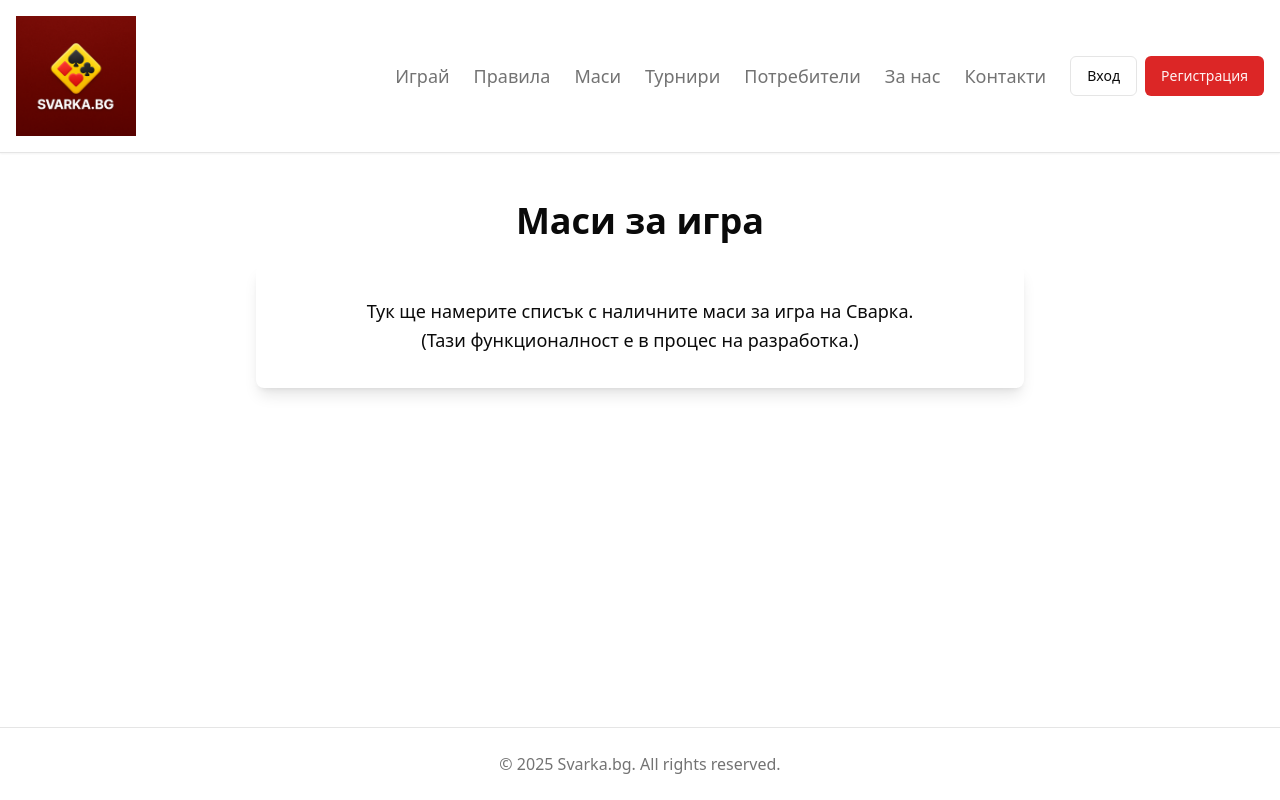
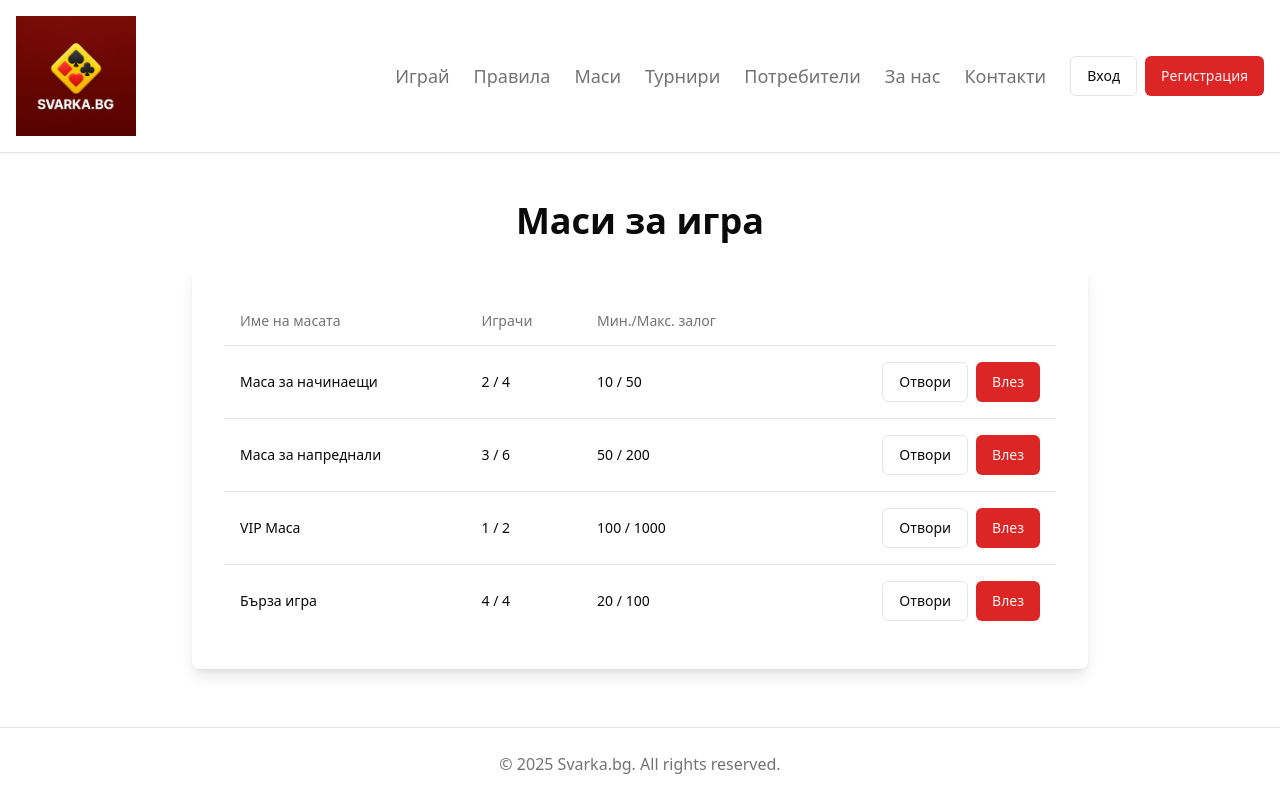
Before and after one commit to bojodanchev/svarka-modern, a Next.js app: page /tables in a window 1280 px wide. Built offline with nearby package versions, Linux system fonts and the light colour scheme.

Commit message:
feat: implement functional game lobby

```diff
--- a/src/app/tables/page.tsx
+++ b/src/app/tables/page.tsx
@@ -1,13 +1,61 @@
+import { Button } from '@/components/ui/button';
+import {
+  Table,
+  TableBody,
+  TableCell,
+  TableHead,
+  TableHeader,
+  TableRow,
+} from '@/components/ui/table';
+
+interface GameTable {
+  id: number;
+  name: string;
+  players: number;
+  maxPlayers: number;
+  minBet: number;
+  maxBet: number;
+}
+
+const mockTables: GameTable[] = [
+  { id: 1, name: 'Маса за начинаещи', players: 2, maxPlayers: 4, minBet: 10, maxBet: 50 },
+  { id: 2, name: 'Маса за напреднали', players: 3, maxPlayers: 6, minBet: 50, maxBet: 200 },
+  { id: 3, name: 'VIP Маса', players: 1, maxPlayers: 2, minBet: 100, maxBet: 1000 },
+  { id: 4, name: 'Бърза игра', players: 4, maxPlayers: 4, minBet: 20, maxBet: 100 },
+];
+
 const TablesPage = () => {
   return (
     <div className="container mx-auto p-4 py-8">
       <h1 className="text-4xl font-extrabold text-center mb-6">Маси за игра</h1>
-      <div className="max-w-3xl mx-auto bg-card text-card-foreground p-8 rounded-lg shadow-lg">
-        <p className="text-lg leading-relaxed text-center">
-          Тук ще намерите списък с наличните маси за игра на Сварка.
-          <br />
-          (Тази функционалност е в процес на разработка.)
-        </p>
+      <div className="max-w-4xl mx-auto bg-card text-card-foreground p-8 rounded-lg shadow-lg">
+        <Table>
+          <TableHeader>
+            <TableRow>
+              <TableHead>Име на масата</TableHead>
+              <TableHead>Играчи</TableHead>
+              <TableHead>Мин./Макс. залог</TableHead>
+              <TableHead></TableHead>
+            </TableRow>
+          </TableHeader>
+          <TableBody>
+            {mockTables.map(table => (
+              <TableRow key={table.id}>
+                <TableCell className="font-medium">{table.name}</TableCell>
+                <TableCell>
+                  {table.players} / {table.maxPlayers}
+                </TableCell>
+                <TableCell>
+                  {table.minBet} / {table.maxBet}
+                </TableCell>
+                <TableCell className="text-right">
+                  <Button variant="outline" className="mr-2">Отвори</Button>
+                  <Button>Влез</Button>
+                </TableCell>
+              </TableRow>
+            ))}
+          </TableBody>
+        </Table>
       </div>
     </div>
   );
--- /dev/null
+++ b/src/components/ui/table.tsx
@@ -0,0 +1,117 @@
+import * as React from "react"
+
+import { cn } from "@/lib/utils"
+
+const Table = React.forwardRef<
+  HTMLTableElement,
+  React.HTMLAttributes<HTMLTableElement>
+>(({ className, ...props }, ref) => (
+  <div className="relative w-full overflow-auto">
+    <table
+      ref={ref}
+      className={cn("w-full caption-bottom text-sm", className)}
+      {...props}
+    />
+  </div>
+))
+Table.displayName = "Table"
+
+const TableHeader = React.forwardRef<
+  HTMLTableSectionElement,
+  React.HTMLAttributes<HTMLTableSectionElement>
+>(({ className, ...props }, ref) => (
+  <thead ref={ref} className={cn("[&_tr]:border-b", className)} {...props} />
+))
+TableHeader.displayName = "TableHeader"
+
+const TableBody = React.forwardRef<
+  HTMLTableSectionElement,
+  React.HTMLAttributes<HTMLTableSectionElement>
+>(({ className, ...props }, ref) => (
+  <tbody
+    ref={ref}
+    className={cn("[&_tr:last-child]:border-0", className)}
+    {...props}
+  />
+))
+TableBody.displayName = "TableBody"
+
+const TableFooter = React.forwardRef<
+  HTMLTableSectionElement,
+  React.HTMLAttributes<HTMLTableSectionElement>
+>(({ className, ...props }, ref) => (
+  <tfoot
+    ref={ref}
+    className={cn(
+      "border-t bg-muted/50 font-medium [&>tr]:last:border-b-0",
+      className
+    )}
+    {...props}
+  />
+))
+TableFooter.displayName = "TableFooter"
+
+const TableRow = React.forwardRef<
+  HTMLTableRowElement,
+  React.HTMLAttributes<HTMLTableRowElement>
+>(({ className, ...props }, ref) => (
+  <tr
+    ref={ref}
+    className={cn(
+      "border-b transition-colors hover:bg-muted/50 data-[state=selected]:bg-muted",
+      className
+    )}
+    {...props}
+  />
+))
+TableRow.displayName = "TableRow"
+
+const TableHead = React.forwardRef<
+  HTMLTableCellElement,
+  React.ThHTMLAttributes<HTMLTableCellElement>
+>(({ className, ...props }, ref) => (
+  <th
+    ref={ref}
+    className={cn(
+      "h-12 px-4 text-left align-middle font-medium text-muted-foreground [&:has([role=checkbox])]:pr-0",
+      className
+    )}
+    {...props}
+  />
+))
+TableHead.displayName = "TableHead"
+
+const TableCell = React.forwardRef<
+  HTMLTableCellElement,
+  React.TdHTMLAttributes<HTMLTableCellElement>
+>(({ className, ...props }, ref) => (
+  <td
+    ref={ref}
+    className={cn("p-4 align-middle [&:has([role=checkbox])]:pr-0", className)}
+    {...props}
+  />
+))
+TableCell.displayName = "TableCell"
+
+const TableCaption = React.forwardRef<
+  HTMLTableCaptionElement,
+  React.HTMLAttributes<HTMLTableCaptionElement>
+>(({ className, ...props }, ref) => (
+  <caption
+    ref={ref}
+    className={cn("mt-4 text-sm text-muted-foreground", className)}
+    {...props}
+  />
+))
+TableCaption.displayName = "TableCaption"
+
+export {
+  Table,
+  TableHeader,
+  TableBody,
+  TableFooter,
+  TableHead,
+  TableRow,
+  TableCell,
+  TableCaption,
+}
```
